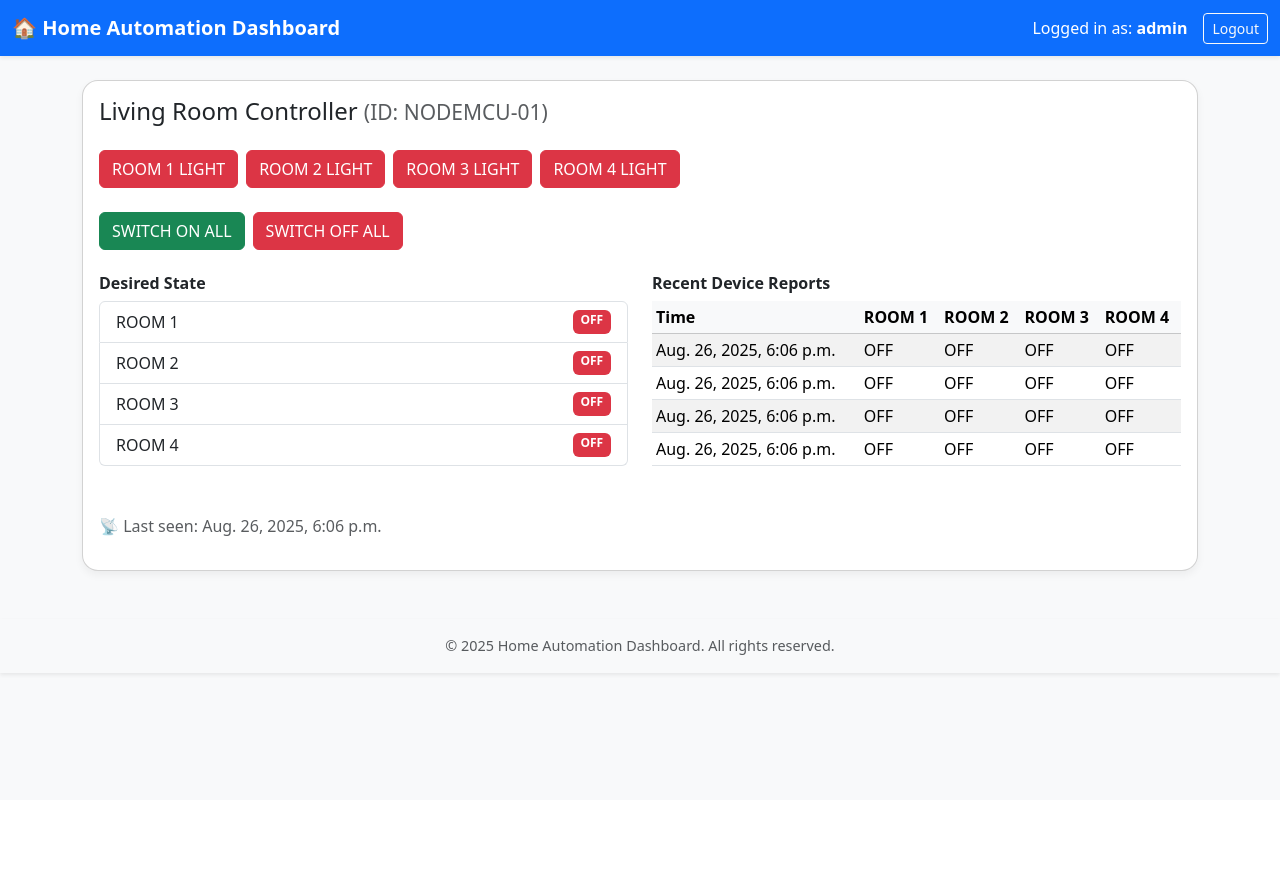
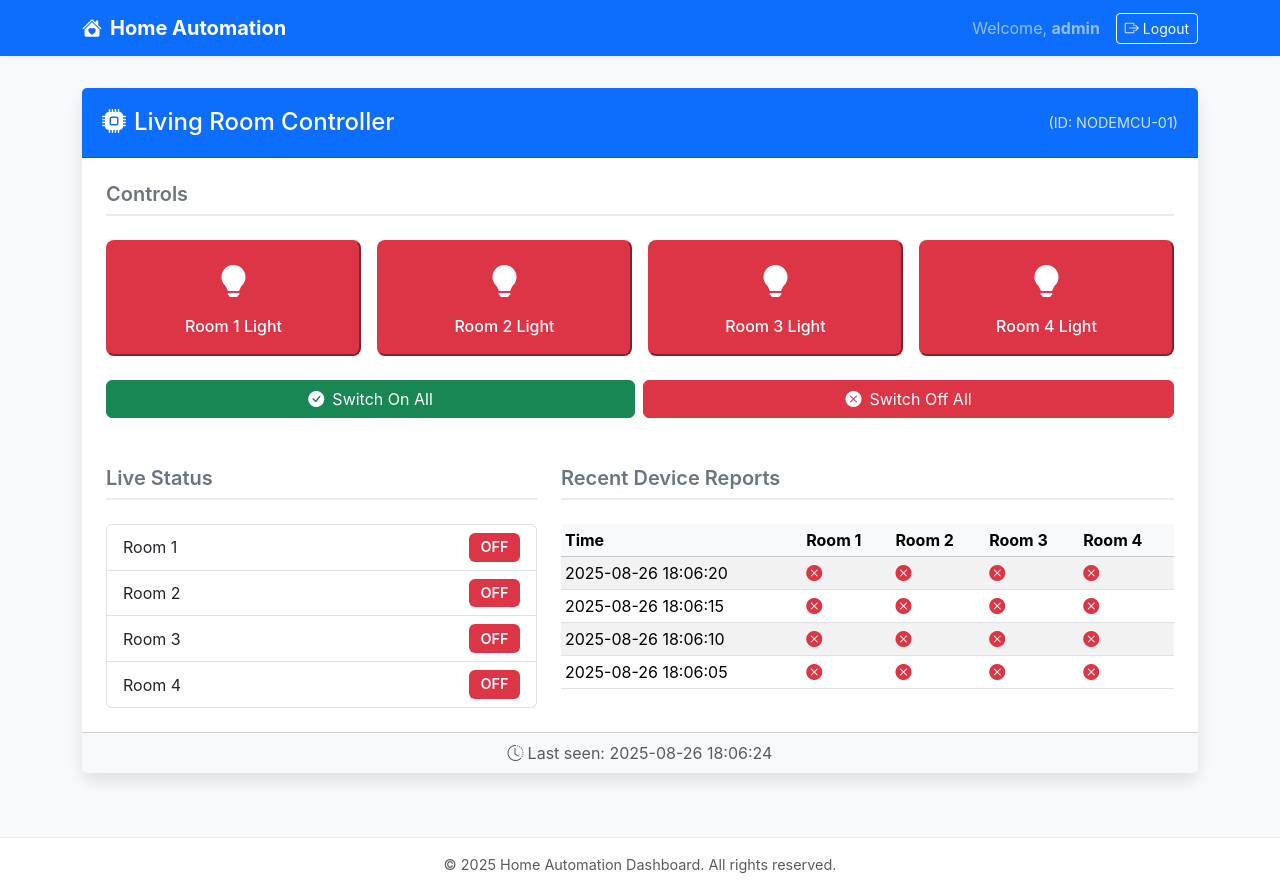
Before and after one commit to Adewole2016/HOME_AUTOMATION, a Django app: page / in a window 1280 px wide. Before the commit the page ends 676 px from the top, so only its background shows below. Run offline with Django 5.2, Linux system fonts and the light colour scheme; a user stored in the database is signed in; data comes from the database, SQL or seed files in the repository.

Commit message:
Update dashboard.html

```diff
--- a/templates/dashboard.html
+++ b/templates/dashboard.html
@@ -1,111 +1,227 @@
 <!doctype html>
-<html lang="en">
+<html lang="en" data-bs-theme="light">
 <head>
   <meta charset="utf-8">
   <meta name="viewport" content="width=device-width, initial-scale=1">
   <title>Home Automation Dashboard</title>
+
+  <!-- Bootstrap CSS -->
   <link href="https://cdn.jsdelivr.net/npm/bootstrap@5.3.3/dist/css/bootstrap.min.css" rel="stylesheet">
+
+  <!-- Bootstrap Icons -->
+  <link href="https://cdn.jsdelivr.net/npm/bootstrap-icons@1.11.3/font/bootstrap-icons.min.css" rel="stylesheet">
+
   <style>
-    body { background-color: #f8f9fa; }
-    .badge-on { background-color: #28a745; }
-    .badge-off { background-color: #dc3545; }
-    .card { border-radius: 1rem; box-shadow: 0 4px 8px rgba(0,0,0,0.05); }
-    footer { font-size: 0.9rem; }
+    :root {
+      --primary-color: #0d6efd;
+      --success-color: #198754;
+      --danger-color: #dc3545;
+      --light-gray: #f8f9fa;
+      --medium-gray: #e9ecef;
+      --dark-gray: #6c757d;
+      --card-shadow: 0 0.5rem 1rem rgba(0, 0, 0, 0.1 );
+      --card-border-radius: 0.75rem;
+    }
+
+    body {
+      background-color: var(--light-gray);
+      font-family: -apple-system, BlinkMacSystemFont, "Segoe UI", Roboto, "Helvetica Neue", Arial, sans-serif;
+    }
+
+    .navbar {
+      box-shadow: 0 2px 4px rgba(0,0,0,0.05);
+    }
+
+    .main-content {
+      padding-top: 2rem;
+      padding-bottom: 4rem;
+    }
+
+    .device-card {
+      border: none;
+      border-radius: var(--card-border-radius);
+      box-shadow: var(--card-shadow);
+      transition: transform 0.2s ease-in-out;
+    }
+    .device-card:hover {
+      transform: translateY(-5px);
+    }
+
+    .card-header {
+      background-color: var(--primary-color);
+      color: white;
+      border-top-left-radius: var(--card-border-radius);
+      border-top-right-radius: var(--card-border-radius);
+      padding: 1.25rem;
+    }
+
+    .card-title .device-id {
+      font-size: 0.9rem;
+      opacity: 0.8;
+    }
+
+    .control-grid {
+      display: grid;
+      grid-template-columns: repeat(auto-fit, minmax(150px, 1fr));
+      gap: 1rem;
+    }
+
+    .control-btn {
+      display: flex;
+      flex-direction: column;
+      align-items: center;
+      justify-content: center;
+      padding: 1rem;
+      font-size: 1rem;
+      font-weight: 500;
+      border-radius: 0.5rem;
+      transition: all 0.2s ease;
+    }
+
+    .control-btn .icon {
+      font-size: 2rem;
+      margin-bottom: 0.5rem;
+    }
+
+    .btn-on {
+      background-color: var(--success-color);
+      color: white;
+      border-color: var(--success-color);
+    }
+    .btn-on:hover {
+      background-color: #146c43;
+      border-color: #13653f;
+    }
+
+    .btn-off {
+      background-color: var(--danger-color);
+      color: white;
+      border-color: var(--danger-color);
+    }
+    .btn-off:hover {
+      background-color: #b02a37;
+      border-color: #a52834;
+    }
+
+    .status-badge {
+      font-size: 0.9rem;
+      font-weight: 600;
+      padding: 0.5em 0.8em;
+    }
+    .badge-on { background-color: var(--success-color); }
+    .badge-off { background-color: var(--danger-color); }
+
+    .section-title {
+      border-bottom: 2px solid var(--medium-gray);
+      padding-bottom: 0.5rem;
+      margin-bottom: 1.5rem;
+      font-weight: 600;
+      color: var(--dark-gray);
+    }
+
+    .table-responsive {
+      max-height: 300px;
+    }
+
+    .footer {
+      background-color: #ffffff;
+      border-top: 1px solid var(--medium-gray);
+      font-size: 0.9rem;
+    }
   </style>
 </head>
 <body>
 
   <!-- Navbar -->
-  <nav class="navbar navbar-expand-lg navbar-dark bg-primary shadow-sm">
-    <div class="container-fluid">
-      <a class="navbar-brand fw-bold" href="#">🏠 Home Automation Dashboard</a>
+  <nav class="navbar navbar-expand-lg navbar-dark bg-primary">
+    <div class="container">
+      <a class="navbar-brand fw-bold" href="#"><i class="bi bi-house-heart-fill me-2"></i>Home Automation</a>
       <div class="d-flex align-items-center">
-        <span class="text-white me-3">Logged in as: <strong>{{ request.user.username }}</strong></span>
-        <a href="{% url 'logout' %}" class="btn btn-outline-light btn-sm">Logout</a>
+        <span class="navbar-text me-3">
+          Welcome, <strong>{{ request.user.username }}</strong>
+        </span>
+        <a href="{% url 'logout' %}" class="btn btn-outline-light btn-sm"><i class="bi bi-box-arrow-right me-1"></i>Logout</a>
       </div>
     </div>
   </nav>
 
-  <div class="container py-4">
+  <!-- Main Content -->
+  <main class="main-content container">
+    <div class="card device-card">
+      <div class="card-header">
+        <h4 class="card-title mb-0 d-flex justify-content-between align-items-center">
+          <span><i class="bi bi-cpu-fill me-2"></i>{{ device.name }}</span>
+          <span class="device-id fw-normal">(ID: {{ device.device_id }})</span>
+        </h4>
+      </div>
+      <div class="card-body p-4">
 
-    <!-- Device Card -->
-    <div class="card mb-4">
-      <div class="card-body">
-        <h4 class="card-title mb-4">{{ device.name }} <small class="text-muted">(ID: {{ device.device_id }})</small></h4>
-
-        <!-- Controls -->
-        <div class="d-flex flex-wrap gap-2 mb-4">
-          <button type="button"
-                  class="btn {% if device.desired_ch1 %}btn-success{% else %}btn-danger{% endif %}"
-                  onclick="toggleChannel(1)">
-            ROOM 1 LIGHT
+        <!-- Controls Section -->
+        <h5 class="section-title">Controls</h5>
+        <div class="control-grid mb-4">
+          <button type="button" class="control-btn {% if device.desired_ch1 %}btn-on{% else %}btn-off{% endif %}" onclick="toggleChannel(1)">
+            <i class="icon bi bi-lightbulb-fill"></i><span>Room 1 Light</span>
           </button>
-          <button type="button"
-                  class="btn {% if device.desired_ch2 %}btn-success{% else %}btn-danger{% endif %}"
-                  onclick="toggleChannel(2)">
-            ROOM 2 LIGHT
+          <button type="button" class="control-btn {% if device.desired_ch2 %}btn-on{% else %}btn-off{% endif %}" onclick="toggleChannel(2)">
+            <i class="icon bi bi-lightbulb-fill"></i><span>Room 2 Light</span>
           </button>
-          <button type="button"
-                  class="btn {% if device.desired_ch3 %}btn-success{% else %}btn-danger{% endif %}"
-                  onclick="toggleChannel(3)">
-            ROOM 3 LIGHT
+          <button type="button" class="control-btn {% if device.desired_ch3 %}btn-on{% else %}btn-off{% endif %}" onclick="toggleChannel(3)">
+            <i class="icon bi bi-lightbulb-fill"></i><span>Room 3 Light</span>
           </button>
-          <button type="button"
-                  class="btn {% if device.desired_ch4 %}btn-success{% else %}btn-danger{% endif %}"
-                  onclick="toggleChannel(4)">
-            ROOM 4 LIGHT
+          <button type="button" class="control-btn {% if device.desired_ch4 %}btn-on{% else %}btn-off{% endif %}" onclick="toggleChannel(4)">
+            <i class="icon bi bi-lightbulb-fill"></i><span>Room 4 Light</span>
           </button>
         </div>
-
-        <div class="d-flex flex-wrap gap-2 mb-4">
-          <button type="button" class="btn btn-success" onclick="allChannels('on')">SWITCH ON ALL</button>
-          <button type="button" class="btn btn-danger" onclick="allChannels('off')">SWITCH OFF ALL</button>
+        <div class="d-flex flex-wrap gap-2 mb-5">
+          <button type="button" class="btn btn-success flex-grow-1" onclick="allChannels('on')"><i class="bi bi-check-circle-fill me-2"></i>Switch On All</button>
+          <button type="button" class="btn btn-danger flex-grow-1" onclick="allChannels('off')"><i class="bi bi-x-circle-fill me-2"></i>Switch Off All</button>
         </div>
 
-        <!-- States and Reports -->
+        <!-- Status & Reports Section -->
         <div class="row">
-          <div class="col-md-6 mb-3">
-            <h6 class="fw-bold">Desired State</h6>
+          <div class="col-lg-5 mb-4 mb-lg-0">
+            <h5 class="section-title">Live Status</h5>
             <ul class="list-group" id="desired-state">
-              <li class="list-group-item d-flex justify-content-between">ROOM 1 <span class="badge {{ device.desired_ch1|yesno:'badge-on,badge-off' }}" id="ch1-state">{{ device.desired_ch1|yesno:"ON,OFF" }}</span></li>
-              <li class="list-group-item d-flex justify-content-between">ROOM 2 <span class="badge {{ device.desired_ch2|yesno:'badge-on,badge-off' }}" id="ch2-state">{{ device.desired_ch2|yesno:"ON,OFF" }}</span></li>
-              <li class="list-group-item d-flex justify-content-between">ROOM 3 <span class="badge {{ device.desired_ch3|yesno:'badge-on,badge-off' }}" id="ch3-state">{{ device.desired_ch3|yesno:"ON,OFF" }}</span></li>
-              <li class="list-group-item d-flex justify-content-between">ROOM 4 <span class="badge {{ device.desired_ch4|yesno:'badge-on,badge-off' }}" id="ch4-state">{{ device.desired_ch4|yesno:"ON,OFF" }}</span></li>
+              <li class="list-group-item d-flex justify-content-between align-items-center">Room 1 <span class="status-badge badge {{ device.desired_ch1|yesno:'badge-on,badge-off' }}" id="ch1-state">{{ device.desired_ch1|yesno:"ON,OFF" }}</span></li>
+              <li class="list-group-item d-flex justify-content-between align-items-center">Room 2 <span class="status-badge badge {{ device.desired_ch2|yesno:'badge-on,badge-off' }}" id="ch2-state">{{ device.desired_ch2|yesno:"ON,OFF" }}</span></li>
+              <li class="list-group-item d-flex justify-content-between align-items-center">Room 3 <span class="status-badge badge {{ device.desired_ch3|yesno:'badge-on,badge-off' }}" id="ch3-state">{{ device.desired_ch3|yesno:"ON,OFF" }}</span></li>
+              <li class="list-group-item d-flex justify-content-between align-items-center">Room 4 <span class="status-badge badge {{ device.desired_ch4|yesno:'badge-on,badge-off' }}" id="ch4-state">{{ device.desired_ch4|yesno:"ON,OFF" }}</span></li>
             </ul>
           </div>
 
-          <div class="col-md-6 mb-3">
-            <h6 class="fw-bold">Recent Device Reports</h6>
+          <div class="col-lg-7">
+            <h5 class="section-title">Recent Device Reports</h5>
             <div class="table-responsive">
-              <table class="table table-sm table-striped align-middle" id="report-table">
+              <table class="table table-sm table-striped table-hover align-middle" id="report-table">
                 <thead class="table-light">
-                  <tr><th>Time</th><th>ROOM 1</th><th>ROOM 2</th><th>ROOM 3</th><th>ROOM 4</th></tr>
+                  <tr><th>Time</th><th>Room 1</th><th>Room 2</th><th>Room 3</th><th>Room 4</th></tr>
                 </thead>
                 <tbody>
                   {% for r in reports %}
                   <tr>
-                    <td>{{ r.created_at }}</td>
-                    <td>{{ r.ch1|yesno:"ON,OFF" }}</td>
-                    <td>{{ r.ch2|yesno:"ON,OFF" }}</td>
-                    <td>{{ r.ch3|yesno:"ON,OFF" }}</td>
-                    <td>{{ r.ch4|yesno:"ON,OFF" }}</td>
+                    <td>{{ r.created_at|date:"Y-m-d H:i:s" }}</td>
+                    <td><i class="bi {{ r.ch1|yesno:'bi-check-circle-fill text-success,bi-x-circle-fill text-danger' }}"></i></td>
+                    <td><i class="bi {{ r.ch2|yesno:'bi-check-circle-fill text-success,bi-x-circle-fill text-danger' }}"></i></td>
+                    <td><i class="bi {{ r.ch3|yesno:'bi-check-circle-fill text-success,bi-x-circle-fill text-danger' }}"></i></td>
+                    <td><i class="bi {{ r.ch4|yesno:'bi-check-circle-fill text-success,bi-x-circle-fill text-danger' }}"></i></td>
                   </tr>
                   {% empty %}
-                  <tr><td colspan="5" class="text-muted">No reports yet.</td></tr>
+                  <tr><td colspan="5" class="text-center text-muted p-3">No reports yet.</td></tr>
                   {% endfor %}
                 </tbody>
               </table>
             </div>
           </div>
         </div>
-
-        <p class="mt-3 text-muted">📡 Last seen: <span id="last-seen">{{ device.last_seen }}</span></p>
+      </div>
+      <div class="card-footer bg-light text-muted text-center py-2">
+        <i class="bi bi-clock-history me-1"></i>Last seen: <span id="last-seen">{{ device.last_seen|date:"Y-m-d H:i:s" }}</span>
       </div>
     </div>
-  </div>
+  </main>
 
   <!-- Footer -->
-  <footer class="bg-light text-center text-muted py-3 shadow-sm">
+  <footer class="footer text-center text-muted py-3">
     &copy; 2025 Home Automation Dashboard. All rights reserved.
   </footer>
 
@@ -140,11 +256,22 @@
           },
           body: JSON.stringify(data)
       });
-      if (!resp.ok) throw new Error(resp.statusText);
+      if (!resp.ok) {
+        const errorText = await resp.text();
+        throw new Error(`HTTP ${resp.status}: ${errorText}`);
+      }
       return await resp.json();
   }
 
-  async function fetchDesiredState() {
+  function formatDateTime(dateString) {
+    if (!dateString) return 'N/A';
+    return new Date(dateString).toLocaleString(undefined, {
+        year: 'numeric', month: 'short', day: 'numeric',
+        hour: '2-digit', minute: '2-digit', second: '2-digit'
+    });
+  }
+
+  async function fetchAndUpdateState() {
       try {
           const resp = await fetch(`/api/device/${DEVICE_ID}/desired/`, {
               headers: { 'X-DEVICE-TOKEN': TOKEN }
@@ -153,65 +280,73 @@
           const data = await resp.json();
           if (!data.desired) return;
 
-          // update badges
-          ['ch1','ch2','ch3','ch4'].forEach(ch => {
-              const elem = document.getElementById(`${ch}-state`);
-              elem.textContent = data.desired[ch] ? 'ON' : 'OFF';
-              elem.className = `badge ${data.desired[ch] ? 'badge-on' : 'badge-off'}`;
-          });
+          // Update status badges and control buttons
+          ['ch1','ch2','ch3','ch4'].forEach((ch, idx) => {
+              const channelNum = idx + 1;
+              const isOn = data.desired[ch];
 
-          // update button colors
-          ['ch1','ch2','ch3','ch4'].forEach((ch, idx) => {
-              const btn = document.querySelector(`button[onclick="toggleChannel(${idx+1})"]`);
+              // Update status badge
+              const stateElem = document.getElementById(`${ch}-state`);
+              if (stateElem) {
+                stateElem.textContent = isOn ? 'ON' : 'OFF';
+                stateElem.className = `status-badge badge ${isOn ? 'badge-on' : 'badge-off'}`;
+              }
+
+              // Update control button
+              const btn = document.querySelector(`button[onclick="toggleChannel(${channelNum})"]`);
               if (btn) {
-                  btn.className = `btn ${data.desired[ch] ? 'btn-success' : 'btn-danger'}`;
+                  btn.className = `control-btn ${isOn ? 'btn-on' : 'btn-off'}`;
               }
           });
 
-          // update last seen
-          document.getElementById('last-seen').textContent = new Date(data.timestamp).toLocaleString();
+          // Update last seen timestamp
+          document.getElementById('last-seen').textContent = formatDateTime(data.timestamp);
 
-          // update report table
+          // Update report table
           const tableBody = document.getElementById('report-table').querySelector('tbody');
-          tableBody.innerHTML = '';
-          data.reports?.slice(-4).reverse().forEach(r => {
-              tableBody.insertAdjacentHTML('beforeend', `
-                  <tr>
-                      <td>${new Date(r.created_at).toLocaleString()}</td>
-                      <td>${r.ch1 ? 'ON' : 'OFF'}</td>
-                      <td>${r.ch2 ? 'ON' : 'OFF'}</td>
-                      <td>${r.ch3 ? 'ON' : 'OFF'}</td>
-                      <td>${r.ch4 ? 'ON' : 'OFF'}</td>
-                  </tr>
-              `);
-          });
+          if (data.reports && data.reports.length > 0) {
+            tableBody.innerHTML = data.reports.slice(-5).reverse().map(r => `
+                <tr>
+                    <td>${formatDateTime(r.created_at)}</td>
+                    <td><i class="bi ${r.ch1 ? 'bi-check-circle-fill text-success' : 'bi-x-circle-fill text-danger'}"></i></td>
+                    <td><i class="bi ${r.ch2 ? 'bi-check-circle-fill text-success' : 'bi-x-circle-fill text-danger'}"></i></td>
+                    <td><i class="bi ${r.ch3 ? 'bi-check-circle-fill text-success' : 'bi-x-circle-fill text-danger'}"></i></td>
+                    <td><i class="bi ${r.ch4 ? 'bi-check-circle-fill text-success' : 'bi-x-circle-fill text-danger'}"></i></td>
+                </tr>
+            `).join('');
+          } else {
+            tableBody.innerHTML = '<tr><td colspan="5" class="text-center text-muted p-3">No reports yet.</td></tr>';
+          }
       } catch(err) {
-          console.error(err);
+          console.error("Failed to fetch state:", err);
       }
   }
 
   async function toggleChannel(ch) {
       try {
           await postJSON(`/device/${DEVICE_ID}/toggle/${ch}/`);
-          fetchDesiredState();
+          fetchAndUpdateState();
       } catch(err) {
           console.error(err);
-          alert('Failed to toggle channel, sign out and sign in ' + ch);
+          alert(`Failed to toggle channel ${ch}. Please check the console for details.`);
       }
   }
 
   async function allChannels(action) {
       try {
           await postJSON(`/device/${DEVICE_ID}/all/${action}/`);
-          fetchDesiredState();
+          fetchAndUpdateState();
       } catch(err) {
           console.error(err);
-          alert('Failed to set all channels, sign out and sign in ' + action);
+          alert(`Failed to switch all channels ${action}. Please check the console for details.`);
       }
   }
 
-  setInterval(fetchDesiredState, 3000);
-  fetchDesiredState();
+  // Initial fetch and periodic updates
+  document.addEventListener('DOMContentLoaded', () => {
+    fetchAndUpdateState();
+    setInterval(fetchAndUpdateState, 5000); // Increased interval to 5s
+  });
 </script>
 </body>
 </html>
```
